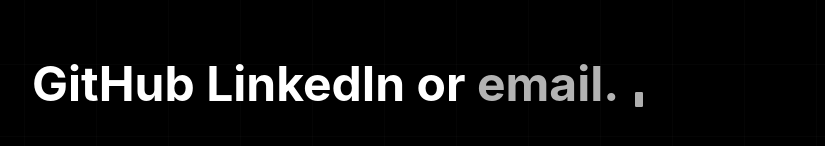
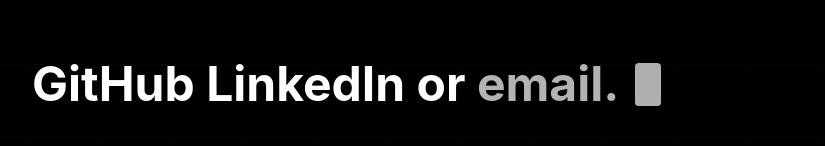
Before and after one commit to 1mpossible-code/1mpossible-code.github.io, a React (Vite) app: page / in a window 1280 px wide. Shown: the part 5696-5842 px from the top of the page, without its empty margins (48-873 px from the left). Built offline with nearby package versions, Linux system fonts and the light colour scheme.

Commit message:
fix: typewriter cursor too small on large screens

```diff
--- a/src/components/ui/typewriter-effect.jsx
+++ b/src/components/ui/typewriter-effect.jsx
@@ -38,7 +38,7 @@
         initial={{ opacity: 0 }}
         animate={{ opacity: 1 }}
         transition={{ duration: 0.8, repeat: Infinity, repeatType: 'reverse' }}
-        className={cn('inline-block h-[0.95em] w-[0.55em] rounded-[0.08em] bg-white align-middle', cursorClassName)}
+        className={cn('typewriter-terminal-caret inline-block align-middle text-base md:text-xl lg:text-3xl', cursorClassName)}
       />
     </div>
   )
@@ -74,7 +74,7 @@
         initial={{ opacity: 0 }}
         animate={{ opacity: 1 }}
         transition={{ duration: 0.8, repeat: Infinity, repeatType: 'reverse' }}
-        className={cn('mb-[0.04em] block h-[0.95em] w-[0.55em] rounded-[0.08em] bg-white', cursorClassName)}
+        className={cn('typewriter-terminal-caret mb-[0.04em] block text-xs sm:text-base md:text-xl xl:text-5xl', cursorClassName)}
       />
     </div>
   )
--- a/src/index.css
+++ b/src/index.css
@@ -218,6 +218,13 @@
   }
 }
 
+.typewriter-terminal-caret {
+  width: 0.55em;
+  height: 0.9em;
+  border-radius: 0.08em;
+  background: currentColor;
+}
+
 @keyframes signatureUnderline {
   0% {
     transform: scaleX(0);
```
